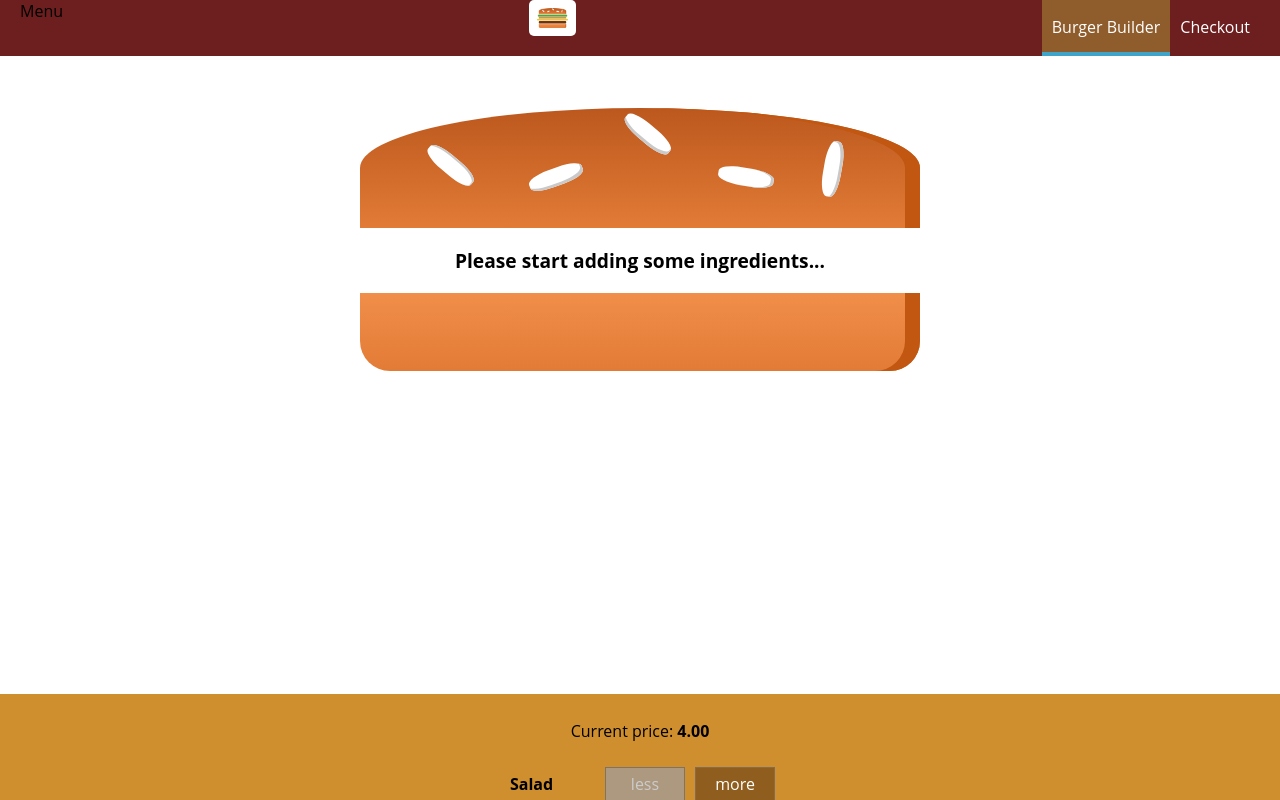
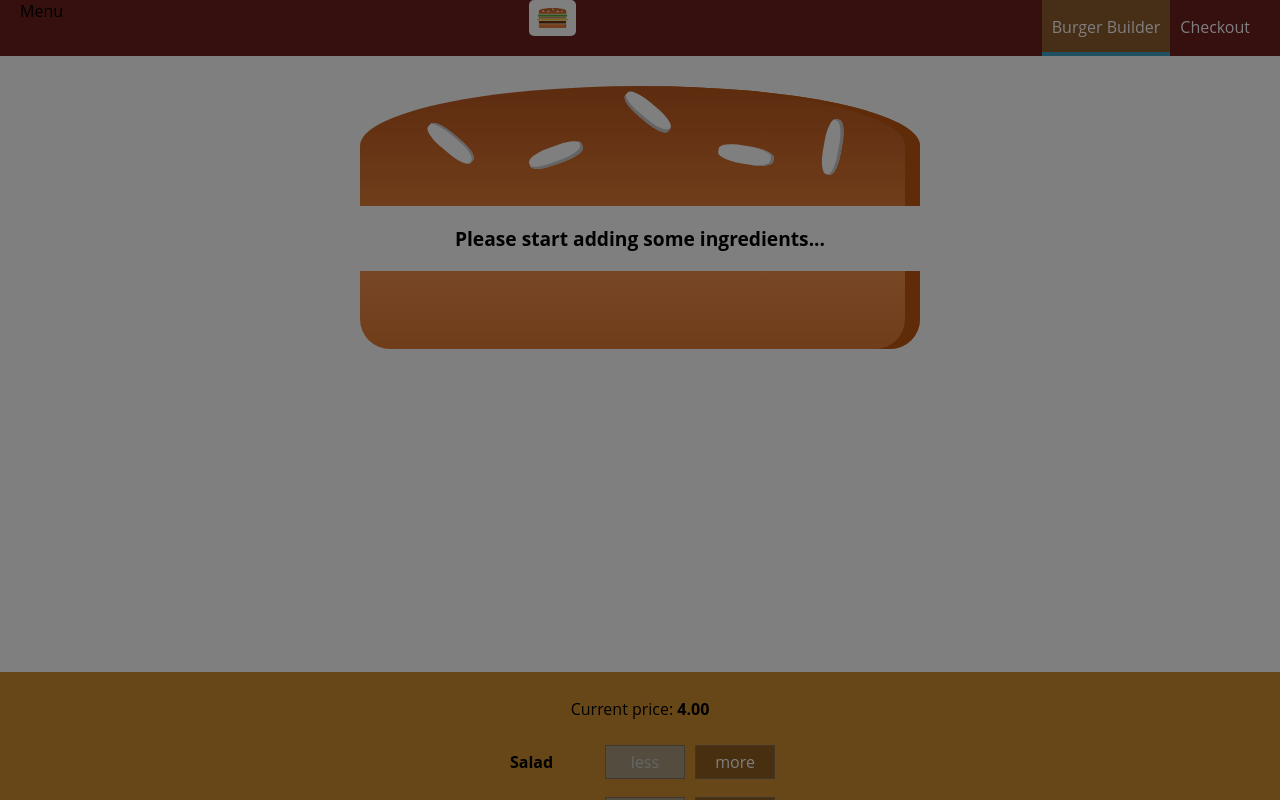
Before and after one commit to helderjnpinto/react-es6, a React app in the folder burger/: page / in a window 1280 px wide. Shown: the top 800 px of the page. Built offline with nearby package versions, Linux system fonts and the light colour scheme; the HTML template or start-up script is replaced by a standard one.

Commit message:
add logic to backdrop for sidedrawer

```diff
--- a/burger/src/components/Layout/Layout.js
+++ b/burger/src/components/Layout/Layout.js
@@ -1,18 +1,34 @@
-import React from "react";
+import React, { Component } from "react";
 
 import Aux from "../../hoc/Aux";
 import classes from "./Layout.css";
-import Toolbar from '../Navigation/Toolbar/Toolbar';
-import SideDrawer from '../Navigation/SideDrawer/SideDrawer';
+import Toolbar from "../Navigation/Toolbar/Toolbar";
+import SideDrawer from "../Navigation/SideDrawer/SideDrawer";
 
+class Layout extends Component {
+  state = {
+    showSideDrawer: true
+  };
 
-const layout = props => {
-  return (
-    <Aux>
-      <div> <Toolbar /><SideDrawer />, Backdrop </div>
-      <main className={classes.Content}>{props.children}</main>
-    </Aux>
-  );
-};
+  sideDrawerCloseHandler = () => {
+    this.setState({ showSideDrawer: false });
+  };
 
-export default layout;
+  render() {
+    return (
+      <Aux>
+        <div>
+          {" "}
+          <Toolbar />
+          <SideDrawer
+            open={this.state.showSideDrawer}
+            closed={this.sideDrawerCloseHandler}
+          />
+        </div>
+        <main className={classes.Content}>{this.props.children}</main>
+      </Aux>
+    );
+  }
+}
+
+export default Layout;
--- a/burger/src/components/Navigation/SideDrawer/SideDrawer.js
+++ b/burger/src/components/Navigation/SideDrawer/SideDrawer.js
@@ -3,16 +3,25 @@
 import Logo from "../../Logo/Logo";
 import NavigationItems from "../NavigationItems/NavigationItems";
 import classes from "./SideDrawer.css";
+import Backdrop from "../../UI/Backdrop/Backdrop";
+import Aux from "../../../hoc/Aux";
 
 const sideDrawer = props => {
   // ...
+  let attachedClasses = [classes.SideDrawer, classes.Close];
+  if (props.open) {
+    attachedClasses = [classes.SideDrawer, classes.Open];
+  }
   return (
-    <div className={classes.SideDrawer}>
-      <div className={classes.Logo}>
-        <Logo />
+    <Aux>
+      <Backdrop show={props.open} clicked={props.closed} />
+      <div className={attachedClasses.join(' ')}>
+        <div className={classes.Logo}>
+          <Logo />
+        </div>
+        <NavigationItems />
       </div>
-      <NavigationItems />
-    </div>
+    </Aux>
   );
 };
 
```
